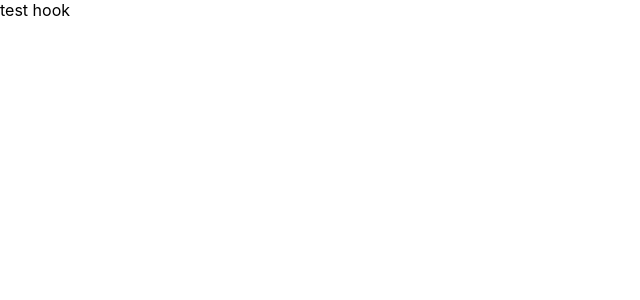
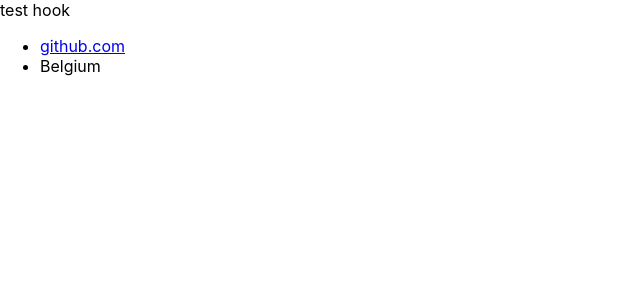
Before and after one commit to Olesj-Bilous/cv, a React (Create React App) app: page / in a window 1280 px wide. Shown: the top 300 px of the page, without its empty margins (0-640 px from the left). Built offline with nearby package versions, Linux system fonts and the light colour scheme.

Commit message:
iconic item content switcher

```diff
--- a/src/components/sidebar/Profile.tsx
+++ b/src/components/sidebar/Profile.tsx
@@ -1,5 +1,5 @@
-import { consumerChainer } from "ctx-ptn/builder/builder";
-import { isIconicListChecksAll } from "../../types/checks/profile";
+import { selectorChainer } from "ctx-ptn/builder/builder";
+import { isIconicListChecksFirst } from "../../types/checks/profile";
 import { IconicListConsumer } from "./iconic-items/IconicItem";
 
 export function ProfileConsumer(useSelector: () => Profile) {
@@ -9,8 +9,8 @@ export function ProfileConsumer(useSelector: () => Profile) {
     for (const key in model) {
       const chainSelector = (m: typeof model) => m[key as keyof typeof model]
       const section = chainSelector(model);
-      if (isIconicListChecksAll(section) && isIconicListChecksAll([{icon:'lol', content:'haha'}, {icon:'um', contet: 'oof'}])) {
-        const Consumer = IconicListConsumer(consumerChainer(useSelector, chainSelector as (m: typeof model) => IconicItem[]));
+      if (isIconicListChecksFirst(section)) {
+        const Consumer = IconicListConsumer(selectorChainer(useSelector, chainSelector as (m: typeof model) => IconicItem[]));
         sections.push(Consumer);
       }
     }
--- a/src/components/sidebar/Sidebar.tsx
+++ b/src/components/sidebar/Sidebar.tsx
@@ -1,7 +1,7 @@
 import React from 'react';
-import { consumerBuilder } from 'models/model';
+import { selectorChainer } from 'models/model';
 import { ProfileConsumer } from './Profile';
 
-const Sidebar = consumerBuilder(root => root.profile)(ProfileConsumer)
+const Sidebar = selectorChainer(root => root.profile)(ProfileConsumer)
 
 export default Sidebar;
--- a/src/components/sidebar/iconic-items/IconicItem.tsx
+++ b/src/components/sidebar/iconic-items/IconicItem.tsx
@@ -1,4 +1,5 @@
-import { consumerChainer } from "ctx-ptn/builder/builder";
+import { selectorChainer } from "ctx-ptn/builder/builder";
+import { isEmailAddress, isPhoneNumber, isUrl } from "utils/check-string";
 
 export function IconicListConsumer(useSelector: () => IconicItem[]) {
   return function IconicList() {
@@ -7,7 +8,7 @@ export function IconicListConsumer(useSelector: () => IconicItem[]) {
       <ul>
         {
           model.map((item, index) => {
-            const Consumer = IconicItemConsumer(consumerChainer(useSelector, thisModel => thisModel[index]));
+            const Consumer = IconicItemConsumer(selectorChainer(useSelector, thisModel => thisModel[index]));
             return (<Consumer key={index} />);
           })
         }
@@ -19,13 +20,23 @@ export function IconicListConsumer(useSelector: () => IconicItem[]) {
 export function IconicItemConsumer(useSelector: () => IconicItem) {
   return function IconicItem() {
     const model = useSelector();
+    let content;
+    if (isUrl(model.content)) {
+      content = <a href={`//${model.content}`}>{model.content}</a>
+    } else if (isEmailAddress(model.content)) {
+      content = <a href={`$mailto:{model.content}`}>{model.content}</a>
+    } else if (isPhoneNumber(model.content)) {
+      content = <a href={`tel:${model.content}`}>{model.content}</a>
+    } else {
+      content = <>{model.content}</>
+    }
     return (
       <li>
         <div className="icon-ctn">
           <span className={model.icon}></span>
         </div>
         <div className="content">
-          {model.content}
+          {content}
         </div>
       </li>
     );
--- a/src/ctx-ptn/builder/builder.tsx
+++ b/src/ctx-ptn/builder/builder.tsx
@@ -1,4 +1,4 @@
-import { ReactNode, createContext, useContext } from "react";
+import { ReactNode, createContext, useContext } from 'react';
 
 export const buildContext = function<T>() {
   const context = createContext<null|T>(null);
@@ -7,11 +7,11 @@ export const buildContext = function<T>() {
   return {
     context,
     ModelProvider: modelProviderBuilder(context),
-    consumerBuilder: modelConsumerBuilder(useModelContext)
+    selectorChainer: modelConsumerBuilder(useModelContext)
   }
 }
 
-export const consumerChainer = function <T, U>(useSelector: () => T, chainSelector: (model: T) => U) {
+export const selectorChainer = function <T, U>(useSelector: () => T, chainSelector: (model: T) => U) {
   return function useChainSelector() {
     return chainSelector(useSelector());
   }
@@ -26,7 +26,7 @@ const modelHookBuilder = function <TRoot>(context: React.Context<null | TRoot>)
 }
 
 const modelProviderBuilder = function<T>(context: React.Context<null|T>) {
-  return (props: {model: T, children?: ReactNode}) => (
+  return (props: { model: T, children?: ReactNode }) => (
     <context.Provider value={props.model}>
       {props.children}
     </context.Provider>
--- a/src/models/model.tsx
+++ b/src/models/model.tsx
@@ -24,4 +24,4 @@ export const model: Cv = {
   }
 }
 
-export const { context, ModelProvider, consumerBuilder, useModelContext } = buildContext<Cv>();
+export const { context, ModelProvider, selectorChainer } = buildContext<Cv>();
--- /dev/null
+++ b/src/utils/check-string.ts
@@ -0,0 +1,13 @@
+export const isPhoneNumber = (prop: string) => checker(prop.replaceAll(' ', ''),
+  /^(?:(?:(?:\+|00)[0-9]{2})|0)[0-9]{8,9}$/
+);
+
+export const isEmailAddress = (prop: string) => checker(prop,
+  /^[\w-\.]+@[\w-]+\.+[\w-]{2,4}$/i
+);
+
+export const isUrl = (prop: string) => checker(prop,
+  /^(?:http(?:s)?:\/\/)?(?:www\.)?[a-zA-Z0-9@:%._\-\+~#=]{2,256}\.[a-z]{2,6}\/?[\/a-zA-Z0-9@:%_\-\+~#=?&]*$/
+);
+
+const checker = (prop: string, rule: RegExp) => prop.match(rule)?.length ?? false;
```
